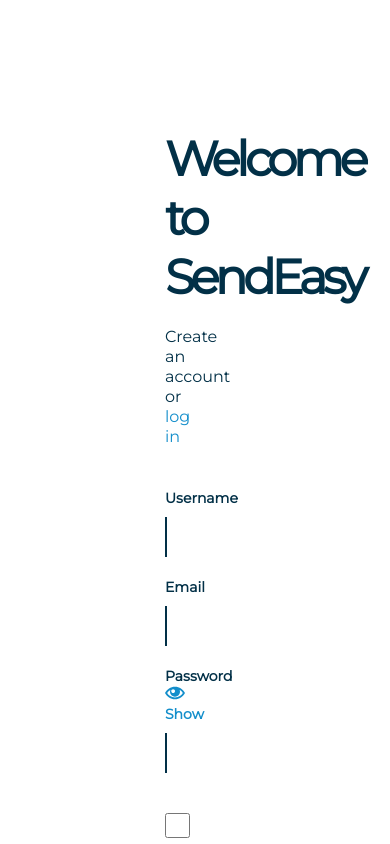
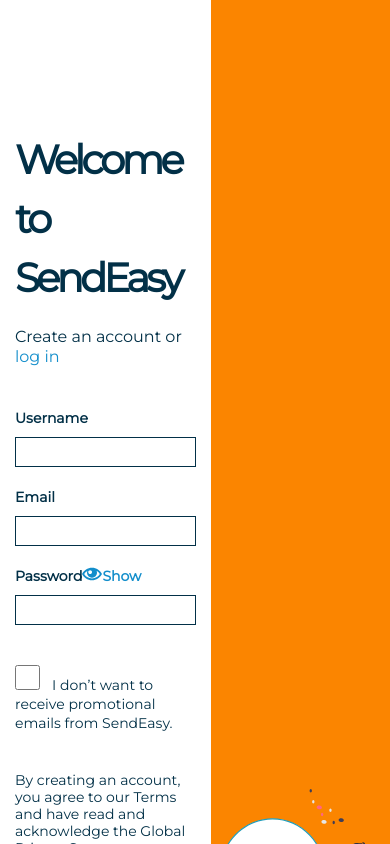
Before and after one commit to adewale-samson/easy-go, a React (Create React App) app: page /SignUp in a window 390 px wide. Shown: the top 844 px of the page. Built offline with nearby package versions, Linux system fonts and the light colour scheme.

Commit message:
Login, Signup & Contact responsiveness implemented

```diff
--- a/package.json
+++ b/package.json
@@ -6,6 +6,7 @@
     "@testing-library/jest-dom": "^5.16.5",
     "@testing-library/react": "^13.4.0",
     "@testing-library/user-event": "^13.5.0",
+    "email-validator": "^2.0.4",
     "react": "^18.2.0",
     "react-dom": "^18.2.0",
     "react-router-dom": "^6.4.1",
--- a/src/Pages/ContactUs/ContactUs.css
+++ b/src/Pages/ContactUs/ContactUs.css
@@ -51,3 +51,28 @@
   bottom: 25px;
   right: 0px;
 }
+
+@media screen and (max-width: 1244px) {
+  .contact-sub1 {
+    padding: 0px 50px;
+  }}
+  @media screen and (max-width: 571px) {
+    .contact-sub1 {
+      padding: 0px 30px;
+    }}
+    @media screen and (max-width: 497px) {
+      .contact-sub1 {
+        padding: 0px 10px;
+      }
+      .container-sub1-heading{
+        font-size: 40px;
+      }
+    }
+    @media screen and (max-width: 389px) {
+      .contact-sub1 {
+        padding: 0px 5px;
+      }
+      .container-sub1-heading{
+        font-size: 30px;
+      }
+    }
--- a/src/Pages/Login/Login.css
+++ b/src/Pages/Login/Login.css
@@ -66,3 +66,19 @@
     padding: 0px 50px;
   }
 }
+@media screen and (max-width: 599px) {
+  .login-subcontainer1{
+    padding: 0px 30px;
+  }
+  .login-input{
+    height: 40px;
+  }
+}
+@media screen and (max-width: 450px) {
+  .login-subcontainer1{
+    padding: 0px 15px;
+  }
+  .login-input{
+    height: 35px;
+  }
+}
--- a/src/Pages/Login/Login.jsx
+++ b/src/Pages/Login/Login.jsx
@@ -3,21 +3,83 @@
 import eyes from '../../Assets/eye.svg'
 import Button from '../../Components/Button/Button'
 import Nav from '../../Components/Nav/Nav'
+import { Link } from 'react-router-dom'
+import { useState, useEffect } from 'react'
 const style = {width:'100%'}
 const Login = () => {
+
+  const initialValues = {email: "",firstname: "",lastname: "",password: ""}
+    const [formValues, setFormValues] = useState(initialValues);
+    const [formErrors , setFormErrors]= useState({})
+    const [isSubmit, setIstSubmit] = useState (false)
+    const handleChange= (e)=>{
+        const {name, value} = e.target
+        setFormValues({...formValues, [name]:value})
+        console.log(formValues)
+    }
+    const handleSubmit=(e)=>{
+        e.preventDefault()
+        setFormErrors(validate(formValues))
+        setIstSubmit(true)
+
+
+    }
+    useEffect(()=>{
+        console.log(formErrors)
+        if(Object.keys(formErrors).length === 0 && isSubmit){
+            console.log(formValues)
+        }
+    }, [formErrors])
+    const validate = (values)=>{
+        const errors ={};
+        const regex = /[a-z0-9]+@[a-z]+\.[a-z]{2,3}/;
+        const regexName = /^[^-\s\d][a-zA-Z\s-]+$/
+        if(!values.email){
+            errors.email= "Email is required"
+        }else if (!regex.test(values.email)) {
+            errors.email="Not a  valid input " }else{
+            errors.email="Valid "
+        }
+        if(!values.firstname){
+            errors.firstname= "First Name is required"
+        }else if (!regexName.test(values.firstname)){
+            errors.firstname="Field cannot be empty or filled with numbers"
+        }else{
+            errors.firstname="Valid"
+        }
+        if(!values.lastname){
+            errors.lastname= "Last Name is required"
+        }else if (!regexName.test(values.lastname)){
+            errors.lastname="Field cannot be empty or filled with numbers"
+        }else{
+            errors.lastname="Valid"
+        }
+        if(!values.password){
+            errors.password= "Password is required"
+        }else if(values.password.length < 4){
+            errors.password="Password must be more than 4 characters"
+        }else if(values.password.length > 10){
+            errors.password="Password cannot be greater than ten characters"
+        }else{
+            errors.password='Valid Input'
+        }
+        return errors}
+
   return (
     <section className="login-main-container">
         <div className="login-subcontainer1">
             <h2 className='login-heading'>Log In</h2>
             <p className='login-para'>Need a SendNow account? <small className='login-small'>Create an account</small></p>
-            <form className='login-form'>
+            <form className='login-form' onSubmit={handleSubmit}>
                 <label htmlFor="" className='login-label'>Username</label><br/>
-                <input type="text" className='login-input login-input1'/><br/>
+                <input type="text" className='login-input login-input1' value={formValues.firstname} onChange={handleChange} /><br/>
+                <p>{formErrors.firstname}</p>
                 <label htmlFor="" className='login-label label-flex'>Password  <span className='label-show'><img src={eyes} alt="" />Show</span></label><br/>
-                <input type="text" className='login-input'/><br/>
+                <input type="password" className='login-input' value={formValues.password} onChange={handleChange} /><br/>
+                <p>{formErrors.firstname}</p>
                 <label htmlFor="" className='login-label'>Forgot password?</label>
             </form>
-        <Button text={'Log In'} style={style} className='btn-login'/>
+        <Button text={'Log In'} style={style} className='btn-login' />
         </div>
         <div className="login-subcontainer2">
           <img src={main} alt="" className='sub2-image'/>
--- a/src/Pages/SignUp/SignUp.css
+++ b/src/Pages/SignUp/SignUp.css
@@ -48,9 +48,10 @@
   margin-bottom: 40px;
 }
 .label-show {
-  margin-right: auto;
+  /* margin-left: auto; */
   color: #138ecb;
 }
+
 .checkbox {
   margin-right: 12px;
   height: 25px;
@@ -81,3 +82,31 @@
 .btn-signup {
   border: 1px solid #023047;
 }
+@media screen and (max-width: 1244px) {
+  .signup-subcontainer1 {
+    padding: 0px 50px;
+  }
+}
+@media screen and (max-width: 599px) {
+  .signup-subcontainer1{
+    padding: 0px 30px;
+  }
+  .signup-input{
+    height: 35px;
+  }
+}
+@media screen and (max-width: 566px) {
+  .signup-heading{
+    font-size: 40px;
+  }
+
+}
+
+@media screen and (max-width: 450px) {
+  .signup-subcontainer1{
+    padding: 0px 15px;
+  }
+  .signup-input{
+    height: 30px;
+  }
+}
--- a/src/Pages/SignUp/SignUp.jsx
+++ b/src/Pages/SignUp/SignUp.jsx
@@ -16,7 +16,7 @@
                 <input type="text" className='signup-input login-input1'/><br/>
                 <label htmlFor="" className='signup-label'>Email</label><br/>
                 <input type="text" className='signup-input login-input1'/><br/>
-                <label htmlFor="" className='signup-label'>Password  <span className='label-show'><img src={eyes} alt="" />Show</span></label><br/>
+                <label className='signup-label'><span>Password</span><span className='label-show'><img src={eyes} alt="" />Show</span></label><br/>
                 <input type="text" className='signup-input input-space'/><br/>
                 <input type="checkbox" name="promotions" id="" className='checkbox'/>
                 <label htmlFor="promotions" className='signup-label label-text'>I don’t want to receive <span>promotional emails</span> from SendEasy.</label>
```
Also changed, not shown: 1 other file (tests, documents, lock files or other folders).
